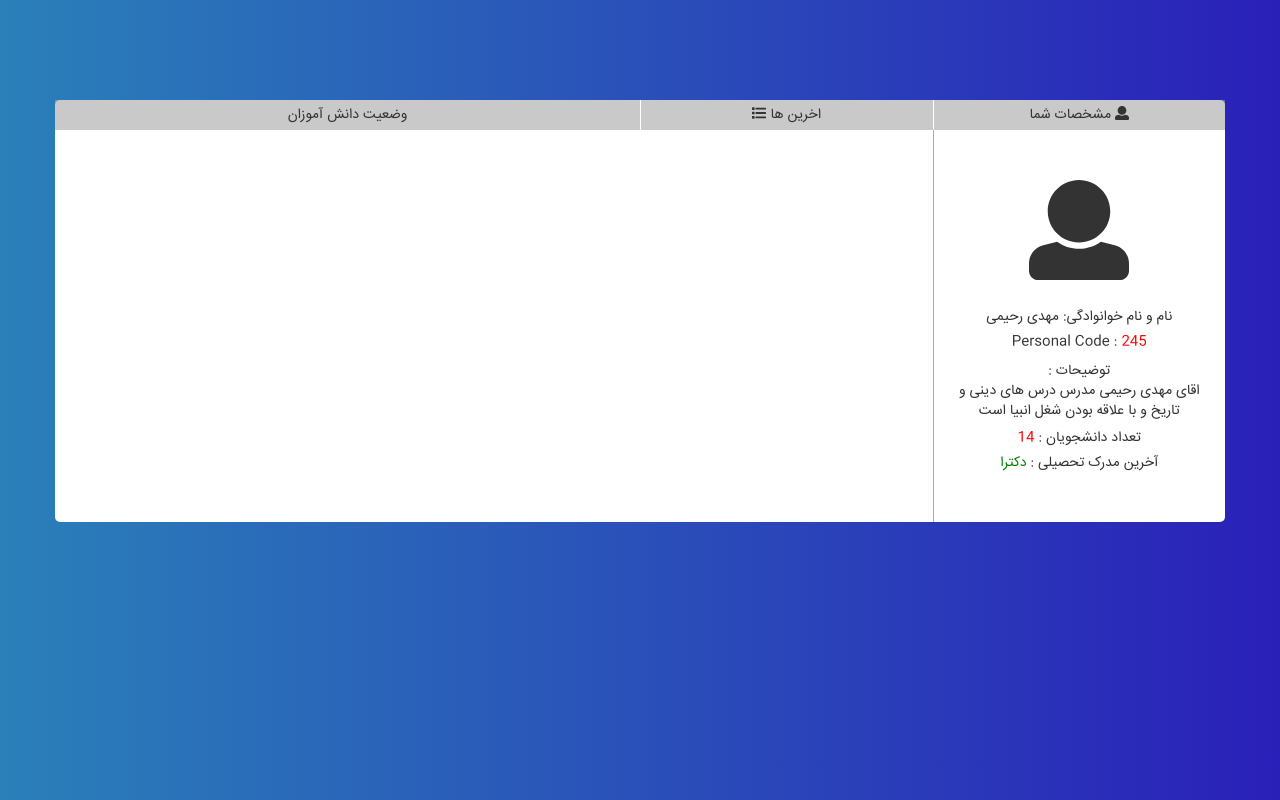
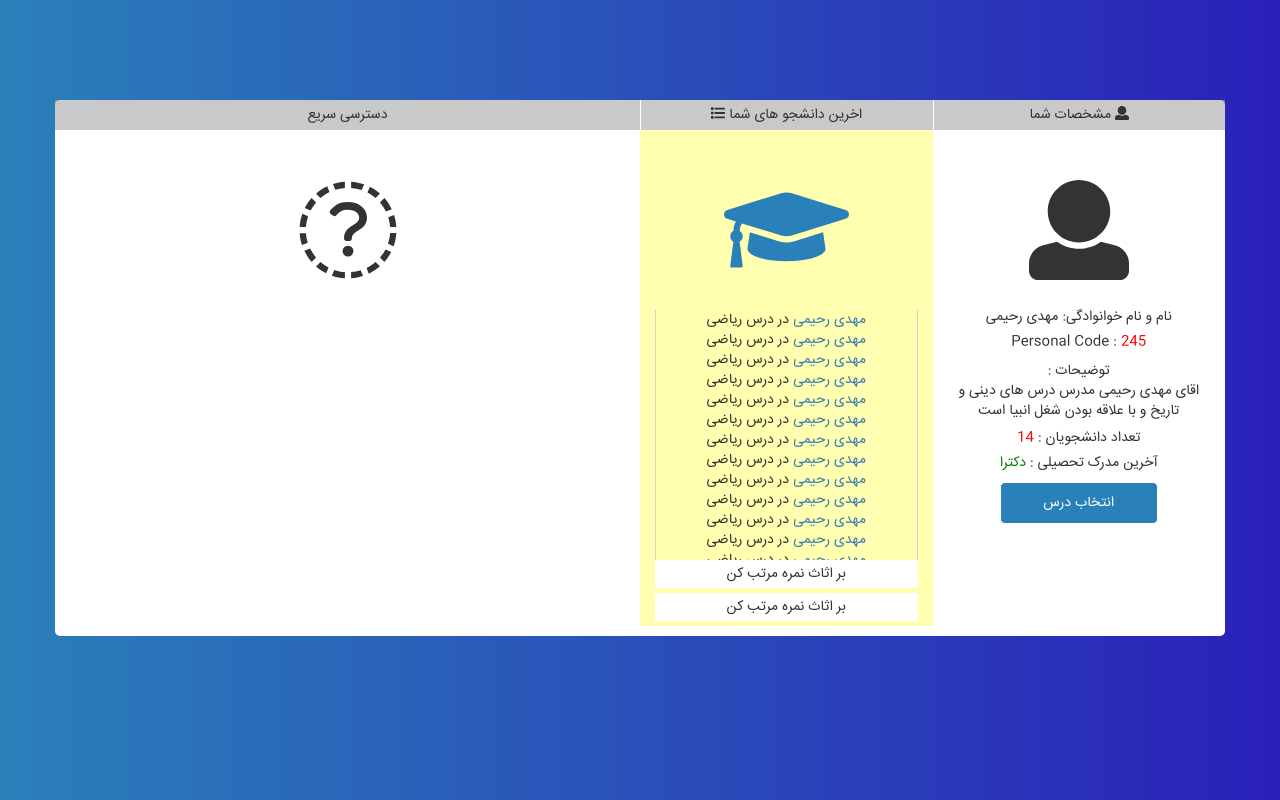
Before and after one commit to Herman-me/USA, a PHP site: page /ostad/index.php in a window 1280 px wide. Run offline with PHP 8.4, Linux system fonts and the light colour scheme; some web fonts are replaced.

Commit message:
addinf future

```diff
--- a/ass/css/style.css
+++ b/ass/css/style.css
@@ -160,6 +160,10 @@ body{
       margin-top:100px;
       /*padding: 10px;*/
       border-radius: 5px;
+      padding-bottom: 10px;
+      margin-bottom: 20px;
+      display: table-cell;
+      vertical-align: top;
     }
     .head{
       text-align: center;
@@ -172,8 +176,10 @@ body{
     }
     .userinfo{
       text-align: center;
-      border-left:1px solid #aaa;
+      /*border-left:1px solid #aaa;*/
       padding-bottom: 40px;
+      display: table-cell;
+      vertical-align: top;
     }
     .userinfo svg{
       font-size:100px;
@@ -181,3 +187,49 @@ body{
       margin:50px auto;
       margin-bottom: 30px;
     }
+    .lastSt{
+      background-color: #ffffaf;
+      /*border-left: 1px solid #aaa;*/
+      display: table-cell;
+      vertical-align: top;
+    }
+    .lastSt svg{
+      font-size:100px;
+      display: block;
+      margin:50px auto;
+      margin-bottom: 30px;
+      color:#2A80B9;
+    }
+    .listSt{
+      overflow: auto;
+      height: 250px;
+      border-left:1px solid lightgray;
+      border-right:1px solid lightgray;
+    }
+    .listSt li{
+      text-align: center;
+      list-style: none;
+    }
+    .lastSt button{
+      display: block;
+      margin:auto;
+      width: 100%;
+      padding:3px;
+      border:1px solid white;
+      background-color:white;
+      margin-bottom: 5px;
+    }
+    .userinfo button{
+      padding:10px;
+      border:1px solid white;
+      background-color:#2A80B9;
+      border-radius: 5px;
+      color:white;
+      width:60%;
+    }
+    .actions svg{
+      font-size:100px;
+      display: block;
+      margin:50px auto;
+      margin-bottom: 30px;
+    }
--- a/ostad/index.php
+++ b/ostad/index.php
@@ -8,10 +8,10 @@
 						<i class="fas fa-user"></i> مشخصات شما
 					</div>
 					<div class="col-sm-3 head">
-						اخرین ها <i class="fas fa-list"></i>
+						اخرین دانشجو های شما <i class="fas fa-list"></i>
 					</div>
 					<div class="col-sm-6 head">
-						وضعیت دانش آموزان
+						دسترسی سریع
 					</div>
 				</div>
 				<!-- End of heads -->
@@ -26,7 +26,41 @@
 						</p>
 						<h5>تعداد دانشجویان : <span style="color:red"> 14</span></h5>
 						<h5>آخرین مدرک تحصیلی : <span style="color:green">دکترا</span></h5>
+						<button>انتخاب درس</button>
 					</div>
+					<div class="col-sm-3 lastSt">
+						<i class="fas fa-graduation-cap"></i>
+						<div class="listSt">
+							<ul>
+								<li><a href="">مهدی رحیمی</a> در درس ریاضی</li>
+								<li><a href="">مهدی رحیمی</a> در درس ریاضی</li>
+								<li><a href="">مهدی رحیمی</a> در درس ریاضی</li>
+								<li><a href="">مهدی رحیمی</a> در درس ریاضی</li>
+								<li><a href="">مهدی رحیمی</a> در درس ریاضی</li>
+								<li><a href="">مهدی رحیمی</a> در درس ریاضی</li>
+								<li><a href="">مهدی رحیمی</a> در درس ریاضی</li>
+								<li><a href="">مهدی رحیمی</a> در درس ریاضی</li>
+								<li><a href="">مهدی رحیمی</a> در درس ریاضی</li>
+								<li><a href="">مهدی رحیمی</a> در درس ریاضی</li>
+								<li><a href="">مهدی رحیمی</a> در درس ریاضی</li>
+								<li><a href="">مهدی رحیمی</a> در درس ریاضی</li>
+								<li><a href="">مهدی رحیمی</a> در درس ریاضی</li>
+							</ul>
+						</div>
+						<button>بر اثاث نمره مرتب کن</button>
+						<button >بر اثاث نمره مرتب کن</button>
+					</div>
+					<div class="col-sm-6 actions">
+						<i class="fas fa-list-ul">
+							<div class="qac">
+								<ul>
+									<li>دیدن مشخصات کتاب</li>
+								</ul>
+							</div>
+						</i>
+					</div>
+
+
 				</div>
 			</div>
 		</div>
```
